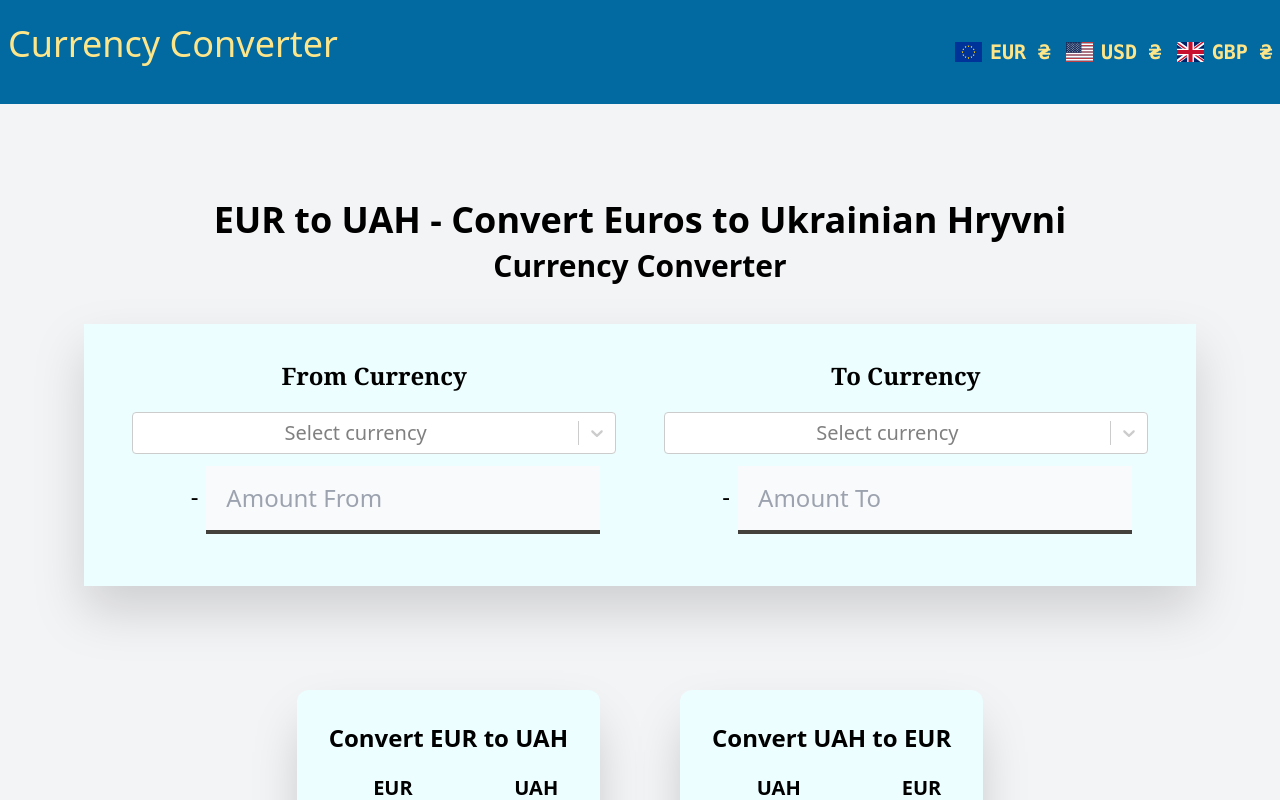
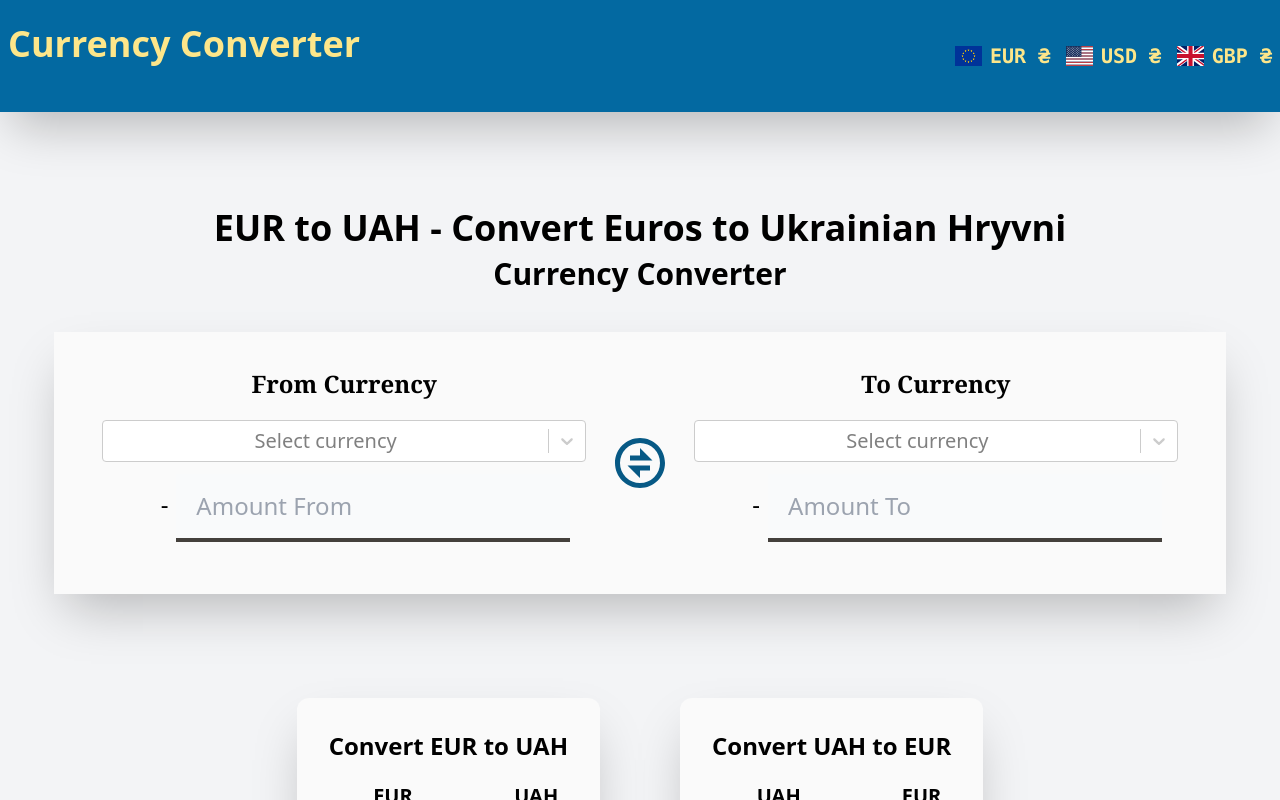
Before and after one commit to VladyslavMazurets/currency_converter, a React (Create React App) app: page / in a window 1280 px wide. Shown: the top 800 px of the page. Built offline with nearby package versions, Linux system fonts and the light colour scheme; no server answers.

Commit message:
added flip button

```diff
--- a/src/components/Converter.tsx
+++ b/src/components/Converter.tsx
@@ -1,4 +1,6 @@
 import React, { useEffect, useState } from 'react'
+
+import { RiExchangeLine } from 'react-icons/ri';
 
 import { fetchFromAPI } from '../utils/fetchFromAPI';
 import CurrencyTable from './CurrencyTable';
@@ -57,6 +59,15 @@ function Converter() {
         convertToFrom();
     }, [choiceTo, amountTo]);
 
+    function flipCurrencies(): void {
+        var temp = choiceFrom;
+        var label = labelFrom;
+        setLabelFrom(labelTo);
+        setLabelTo(label);
+        setChoiceFrom(choiceTo);
+        setChoiceTo(temp);
+    }
+
     return (
         <div className='w-full h-full flex flex-col text-center
         items-center justify-center bg-gray-100 py-24'>
@@ -75,7 +86,7 @@ function Converter() {
                 </p>
             </div>
 
-            <div className='w-3/4 bg-cyan-50 drop-shadow-2xl my-6 p-6 lg:w-max'>
+            <div className='w-3/4 bg-zinc-50 shadow-2xl my-6 p-6 lg:w-max'>
                 <div className='flex flex-col items-center justify-around
                 lg:flex-row'>
 
@@ -93,6 +104,12 @@ function Converter() {
                             defaultValFrom={defaultFrom}
                             name={'From'}
                         />
+                    </div>
+
+                    <div className='text-4xl rotate-90 text-sky-800
+                    cursor-pointer hover:text-sky-500
+                    active:text-green-400 sm:text-6xl lg:rotate-180'>
+                        <RiExchangeLine onClick={() => flipCurrencies()} />
                     </div>
 
                     <div className='flex flex-col my-2 lg:px-6'>
--- a/src/components/CurrencyTable.tsx
+++ b/src/components/CurrencyTable.tsx
@@ -46,7 +46,7 @@ function CurrencyTable({ choiceFrom, choiceTo, labelFrom, labelTo, flagFrom,
 
     return (
         <>
-            <div className='w-max bg-cyan-50 mt-10 p-3 border-0 rounded-xl
+            <div className='w-full bg-zinc-50 mt-10 p-3 border-0 rounded-xl
             shadow-2xl sm:mt-15 sm:p-6 md:p-8 md:mt-20'>
 
                 <p className='text-xl font-bold mb-5 sm:text-2xl'>
--- a/src/components/Footer.tsx
+++ b/src/components/Footer.tsx
@@ -16,12 +16,15 @@ function Footer() {
                     </span>
                     <div className='flex justify-between mt-6 font-bold
                     text-2xl text-amber-100'>
-                        <BsInstagram aria-label='instagram.com' onClick={() =>
-                            window.open('https://www.instagram.com/what_is_1ove/')} />
-                        <BsFacebook aria-label='facebook.com' onClick={() =>
-                            window.open('https://www.facebook.com/profile.php?id=100009904380563')} />
-                        <BsTelegram aria-label='telegram.com' onClick={() =>
-                            window.open('https://t.me/Shaman_K1ng')} />
+                        <BsInstagram className='cursor-pointer'
+                            aria-label='instagram.com' onClick={() =>
+                                window.open('https://www.instagram.com/what_is_1ove/')} />
+                        <BsFacebook className='cursor-pointer'
+                            aria-label='facebook.com' onClick={() =>
+                                window.open('https://www.facebook.com/profile.php?id=100009904380563')} />
+                        <BsTelegram className='cursor-pointer'
+                            aria-label='telegram.com' onClick={() =>
+                                window.open('https://t.me/Shaman_K1ng')} />
                     </div>
                 </div>
             </div>
--- a/src/components/Header.tsx
+++ b/src/components/Header.tsx
@@ -22,11 +22,11 @@ function Header() {
     return (
         <>
             <nav className="relative flex flex-wrap justify-center px-2
-            py-6 bg-sky-700	">
+            py-6 bg-sky-700	shadow-2xl">
                 <div className="flex flex-col items-center sm:container
                 sm:mx-auto sm:flex-wrap lg:flex-row lg:justify-between">
-                    <div className='font-bold font-medium text-3xl
-                    text-amber-200 mb-4 sm:text-3xl lg:text-4xl'>
+                    <div className='font-bold text-3xl text-amber-200
+                    mb-6  lg:text-4xl'>
                         Currency Converter
                     </div>
 
```
